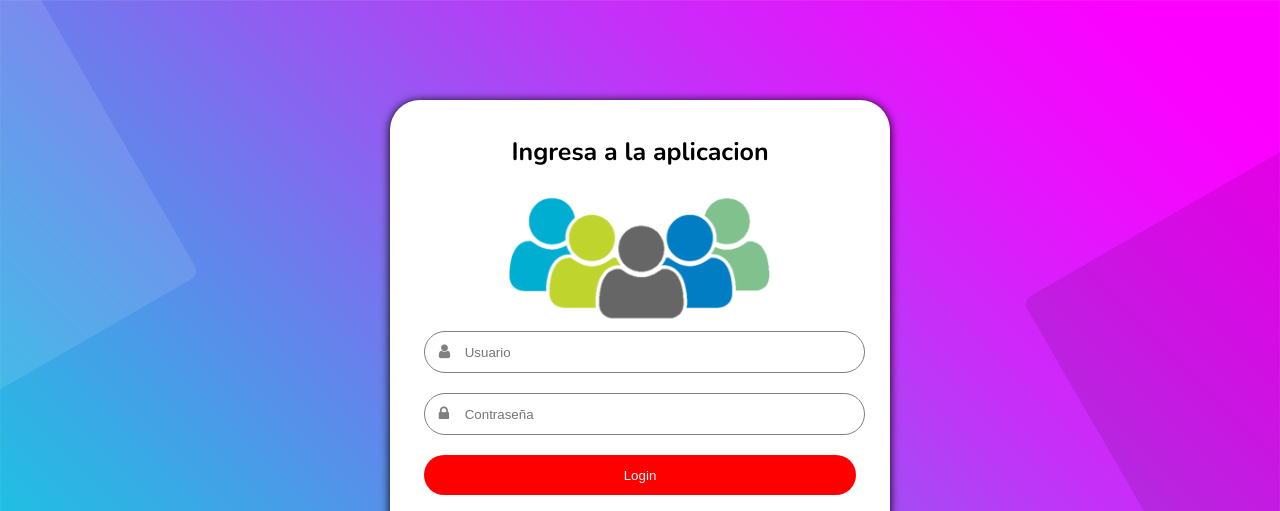
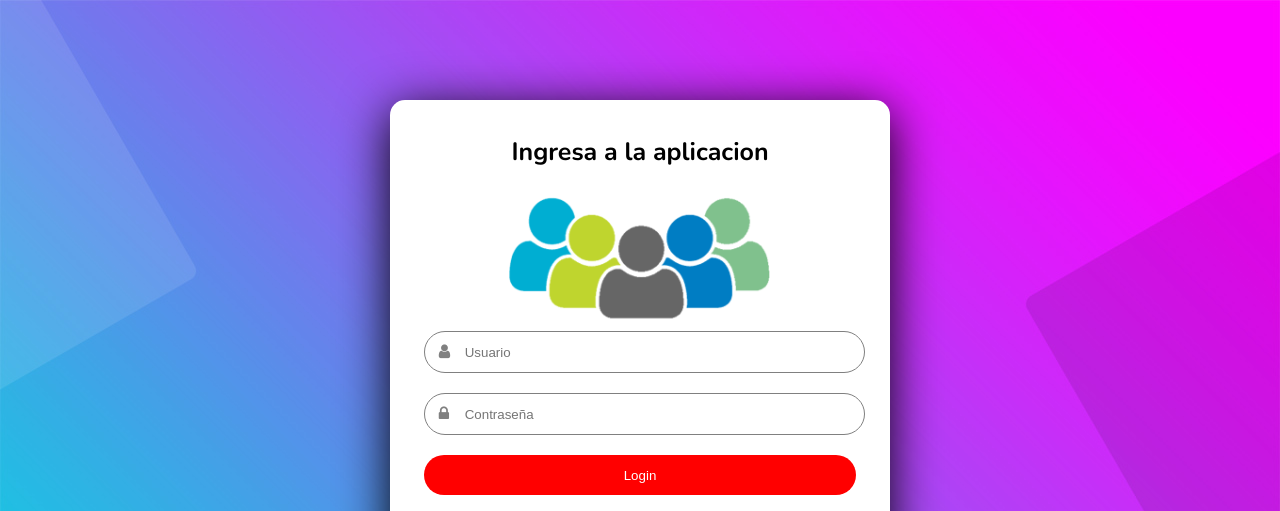
Before and after one commit to 1samuelflorez1/seguimiento3, a plain HTML site: page index.html in a window 1280 px wide. Shown: the top 511 px of the page. Drawn offline with nearby package versions, Linux system fonts and the light colour scheme.

```diff
--- a/mis-estilos.css
+++ b/mis-estilos.css
@@ -17,7 +17,7 @@
     width: 500px;
     height: 540px;
     align-items: center;
-    border-radius: 30px;
+    border-radius: 15px;
     margin-top: 100px;
     position: flex;
     align-items: center;
@@ -150,6 +150,6 @@
 
 .cuadro-principal{
 
-    box-shadow: 0px 1px 10px black;
+    box-shadow: 0px 10px 50px black;
 
 }
```
